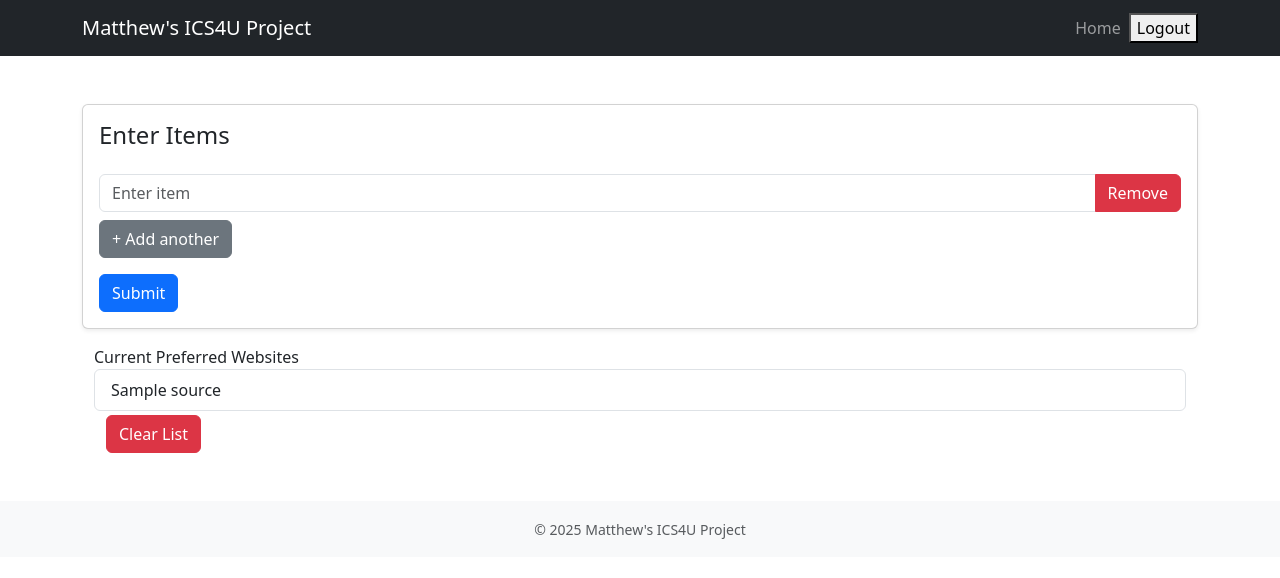
After one commit to MattEnjoysBeans/CS_ISU2025, a Flask app: template templates/favourites.html in a window 1280 px wide. The commit adds this page. Shown: the top 578 px of the page. Run offline with Flask 3, Linux system fonts and the light colour scheme; the template is opened without the code that fills it: most values are stand-ins (such as "Sample title", 1, 10 or a date in 2020).

Commit message:
favourite feature being worked on

```diff
--- a/app.py
+++ b/app.py
@@ -179,8 +179,25 @@ def search():
         print(results)
         return render_template("results.html", results=results)
 
+@app.route("/favourite", methods=["POST"])
+def favourite():
+    result = request.form.get("result")
+    is_favourite = "favourite" in request.form
 
+    print(result)
+    connection = sqlite3.connect("database.db")
+    cursor = connection.cursor()
+    connection.row_factory = sqlite3.Row
+    cursor.execute("""
+        INSERT INTO Tsaved (UserID, url, IsFav)
+        VALUES (?, ?, ?)
+        ON CONFLICT(UserID, url)
+        DO UPDATE SET IsFavourite = excluded.IsFavourite
+    """, (session["user_id"], result, is_favourite))
 
+    connection.commit()
+    connection.close()
+    return redirect(request.referrer)
 
 if __name__ == "__main__":
     dbInit.initDatabase()
--- /dev/null
+++ b/templates/favourites.html
@@ -0,0 +1,114 @@
+<!DOCTYPE html>
+<html lang="en">
+<head>
+    <meta charset="UTF-8">
+    <title>Preferences</title>
+
+
+    <link
+        href="https://cdn.jsdelivr.net/npm/bootstrap@5.3.2/dist/css/bootstrap.min.css"
+        rel="stylesheet"
+    >
+</head>
+<body>
+
+    <!-- Navigation Bar -->
+    <nav class="navbar navbar-expand-lg navbar-dark bg-dark">
+        <div class="container">
+            <a class="navbar-brand" href="/">Matthew's ICS4U Project</a>
+
+            <div class="collapse navbar-collapse">
+                <ul class="navbar-nav ms-auto">
+                    <li class="nav-item">
+                        <a class="nav-link" href="/">Home</a>
+                    </li>
+                </ul>
+            </div>
+            <form method="POST" action="/logout">
+                <button type="link" style="float:right">Logout</button>
+            </form>
+        </div>
+    </nav>
+
+    <!--dynamic list inputs for source links-->
+    <div class="container mt-5">
+        <div class="card shadow-sm">
+            <div class="card-body">
+                <h4 class="card-title mb-4">Enter Items</h4>
+
+                <form method="POST" action="/submit">
+                    <div id="input-list">
+                        <div class="input-group mb-2">
+                            <input type="text" name="items[]" class="form-control" placeholder="Enter item">
+                            <button type="button" class="btn btn-danger remove-btn">Remove</button>
+                        </div>
+                    </div>
+
+                    <button type="button" class="btn btn-secondary mb-3" id="add-btn">
+                        + Add another
+                    </button>
+
+                    <div>
+                        <button type="submit" class="btn btn-primary">
+                            Submit
+                        </button>
+                    </div>
+                </form>
+            </div>
+        </div>
+        <!--Show preferences to user and clear all button-->
+        <div class="container mt-3">
+            <div class="card-title">Current Preferred Websites</div>
+        <ul class="list-group">
+        {% for source in sources %}
+            <li class="list-group-item">
+                {{ source.SourceName }}
+            </li>
+        {% else %}
+            <li class="list-group-item text-muted">
+                No sources found.
+            </li>
+        {% endfor %}
+        </ul>
+        <div class="container mt-1">
+            <form method="POST" action="/clearpref">
+                <button type="submit" class="btn btn-danger">Clear List</button>
+            </form>
+        </div>
+    </div>
+    </div>
+        </div>
+
+    <!--dynamic list movement using javascript-->
+    <script src="https://cdn.jsdelivr.net/npm/bootstrap@5.3.2/dist/js/bootstrap.bundle.min.js"></script>
+
+    <script>
+        const inputList = document.getElementById("input-list");
+        const addBtn = document.getElementById("add-btn");
+
+        addBtn.addEventListener("click", () => {
+            const div = document.createElement("div");
+            div.className = "input-group mb-2";
+            div.innerHTML = `
+                <input type="text" name="items[]" class="form-control" placeholder="Enter item">
+                <button type="button" class="btn btn-danger remove-btn">Remove</button>
+            `;
+            inputList.appendChild(div);
+        });
+
+        inputList.addEventListener("click", (e) => {
+            if (e.target.classList.contains("remove-btn")) {
+                e.target.parentElement.remove();
+            }
+        });
+    </script>
+
+    <!-- tag -->
+    <footer class="bg-light text-center mt-5 py-3">
+        <small class="text-muted">
+            © 2025 Matthew's ICS4U Project
+        </small>
+    </footer>
+
+</body>
+</html>
```
Also changed, not shown: templates/results.html (+8 -2 lines), database.db.
